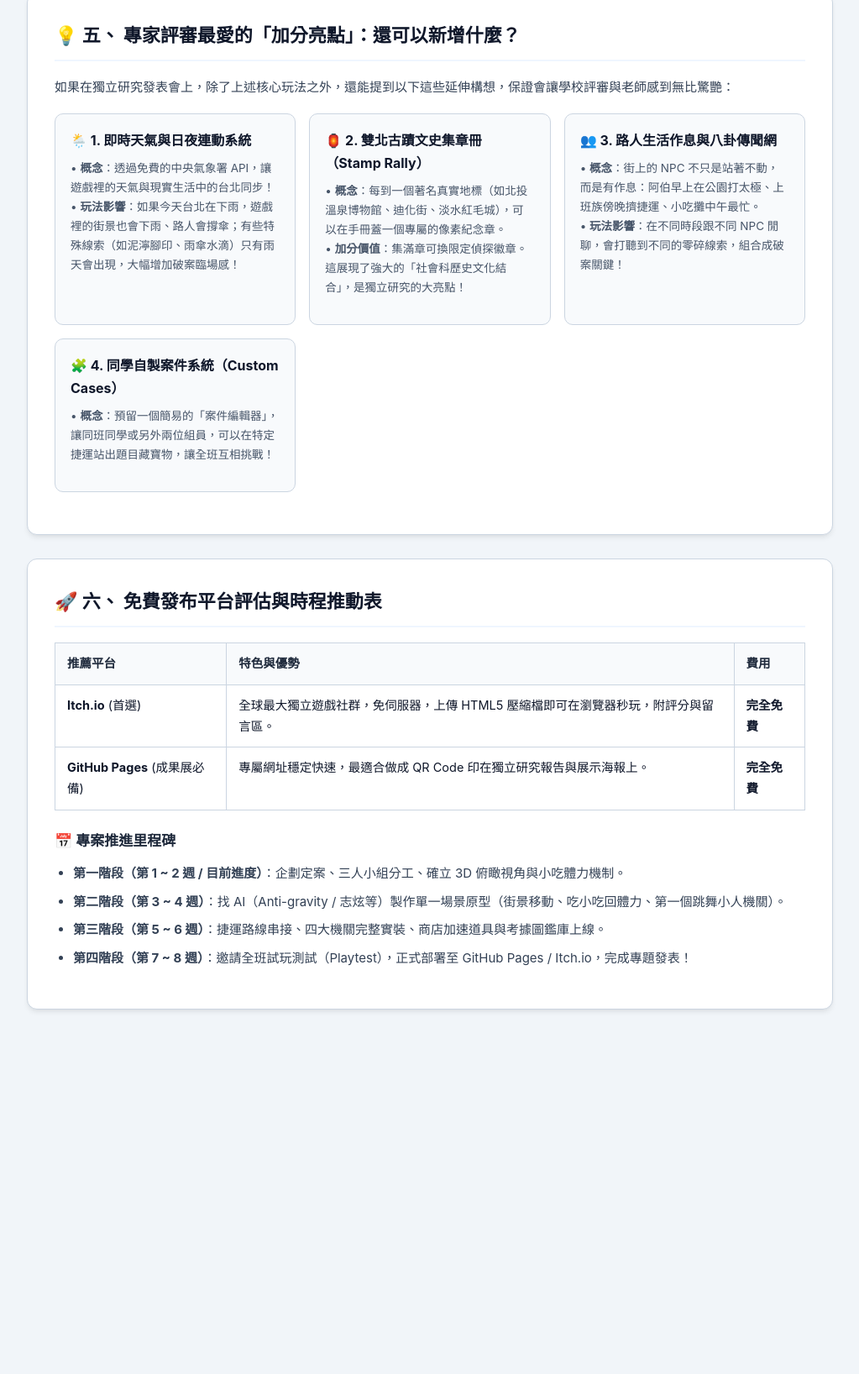
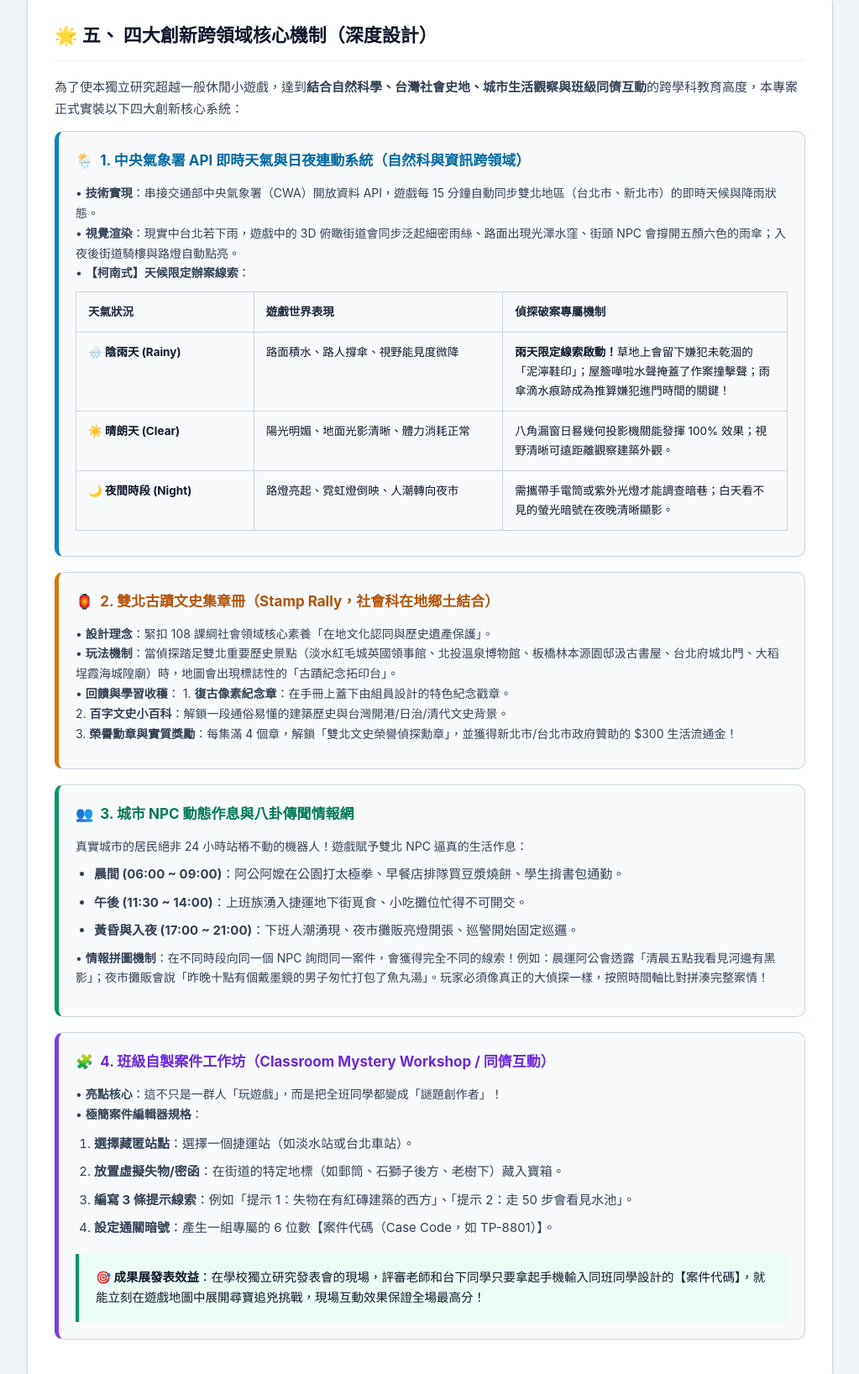
Before and after one commit to hsiaoyujui114-code/taipei-detective-rpg, a plain HTML site: page proposal.html in a window 1280 px wide. Shown: the part 5385-7021 px from the top of the page at 84% size, without its empty margins (128-1151 px from the left). Before the commit the page ends 6715 px from the top, so only its background shows below. Drawn offline with Linux system fonts and the light colour scheme.

Commit message:
Upgrade Section 5: Add four core innovative cross-disciplinary systems (Weather API, Stamp Rally, NPC Schedules, Case Maker)

```diff
--- a/proposal.html
+++ b/proposal.html
@@ -802,40 +802,97 @@
       </table>
     </div>
 
-    <!-- 五、 未來延伸建議：還可以新增什麼？（給研究小組的智囊建議） -->
+    <!-- 五、 四大創新跨領域核心機制 -->
     <div class="card">
-      <h2>💡 五、 專家評審最愛的「加分亮點」：還可以新增什麼？</h2>
+      <h2>🌟 五、 四大創新跨領域核心機制（深度設計）</h2>
       <p>
-        如果在獨立研究發表會上，除了上述核心玩法之外，還能提到以下這些延伸構想，保證會讓學校評審與老師感到無比驚艷：
+        為了使本獨立研究超越一般休閒小遊戲，達到<strong>結合自然科學、台灣社會史地、城市生活觀察與班級同儕互動</strong>的跨學科教育高度，本專案正式實裝以下四大創新核心系統：
       </p>
 
-      <div class="feature-grid">
-        <div class="feature-box">
-          <h4>🌦️ 1. 即時天氣與日夜連動系統</h4>
-          <p style="font-size:13.5px; color:var(--text-muted);">
-            • <strong>概念</strong>：透過免費的中央氣象署 API，讓遊戲裡的天氣與現實生活中的台北同步！<br>
-            • <strong>玩法影響</strong>：如果今天台北在下雨，遊戲裡的街景也會下雨、路人會撐傘；有些特殊線索（如泥濘腳印、雨傘水滴）只有雨天會出現，大幅增加破案臨場感！
-          </p>
-        </div>
-        <div class="feature-box">
-          <h4>🏮 2. 雙北古蹟文史集章冊（Stamp Rally）</h4>
-          <p style="font-size:13.5px; color:var(--text-muted);">
-            • <strong>概念</strong>：每到一個著名真實地標（如北投溫泉博物館、迪化街、淡水紅毛城），可以在手冊蓋一個專屬的像素紀念章。<br>
-            • <strong>加分價值</strong>：集滿章可換限定偵探徽章。這展現了強大的「社會科歷史文化結合」，是獨立研究的大亮點！
-          </p>
-        </div>
-        <div class="feature-box">
-          <h4>👥 3. 路人生活作息與八卦傳聞網</h4>
-          <p style="font-size:13.5px; color:var(--text-muted);">
-            • <strong>概念</strong>：街上的 NPC 不只是站著不動，而是有作息：阿伯早上在公園打太極、上班族傍晚擠捷運、小吃攤中午最忙。<br>
-            • <strong>玩法影響</strong>：在不同時段跟不同 NPC 閒聊，會打聽到不同的零碎線索，組合成破案關鍵！
-          </p>
-        </div>
-        <div class="feature-box">
-          <h4>🧩 4. 同學自製案件系統（Custom Cases）</h4>
-          <p style="font-size:13.5px; color:var(--text-muted);">
-            • <strong>概念</strong>：預留一個簡易的「案件編輯器」，讓同班同學或另外兩位組員，可以在特定捷運站出題目藏寶物，讓全班互相挑戰！
-          </p>
+      <!-- 機制 1: 即時氣象連動 -->
+      <div style="background:#f8fafc; border:1px solid var(--border); border-left:5px solid #0284c7; border-radius:10px; padding:20px; margin-bottom:18px;">
+        <h3 style="margin-top:0; color:#0369a1; font-size:17px;">
+          <span>🌦️</span> 1. 中央氣象署 API 即時天氣與日夜連動系統（自然科與資訊跨領域）
+        </h3>
+        <p style="font-size:14px; margin-bottom:10px;">
+          • <strong>技術實現</strong>：串接交通部中央氣象署（CWA）開放資料 API，遊戲每 15 分鐘自動同步雙北地區（台北市、新北市）的即時天候與降雨狀態。<br>
+          • <strong>視覺渲染</strong>：現實中台北若下雨，遊戲中的 3D 俯瞰街道會同步泛起細密雨絲、路面出現光澤水窪、街頭 NPC 會撐開五顏六色的雨傘；入夜後街道騎樓與路燈自動點亮。<br>
+          • <strong>【柯南式】天候限定辦案線索</strong>：
+        </p>
+        <table style="margin:10px 0; font-size:13.5px;">
+          <tr style="background:#f1f5f9;">
+            <th style="width:25%;">天氣狀況</th>
+            <th style="width:35%;">遊戲世界表現</th>
+            <th style="width:40%;">偵探破案專屬機制</th>
+          </tr>
+          <tr>
+            <td><strong>🌧️ 陰雨天 (Rainy)</strong></td>
+            <td>路面積水、路人撐傘、視野能見度微降</td>
+            <td><strong>雨天限定線索啟動！</strong>草地上會留下嫌犯未乾涸的「泥濘鞋印」；屋簷嘩啦水聲掩蓋了作案撞擊聲；雨傘滴水痕跡成為推算嫌犯進門時間的關鍵！</td>
+          </tr>
+          <tr>
+            <td><strong>☀️ 晴朗天 (Clear)</strong></td>
+            <td>陽光明媚、地面光影清晰、體力消耗正常</td>
+            <td>八角漏窗日晷幾何投影機關能發揮 100% 效果；視野清晰可遠距離觀察建築外觀。</td>
+          </tr>
+          <tr>
+            <td><strong>🌙 夜間時段 (Night)</strong></td>
+            <td>路燈亮起、霓虹燈倒映、人潮轉向夜市</td>
+            <td>需攜帶手電筒或紫外光燈才能調查暗巷；白天看不見的螢光暗號在夜晚清晰顯影。</td>
+          </tr>
+        </table>
+      </div>
+
+      <!-- 機制 2: 文史集章冊 -->
+      <div style="background:#f8fafc; border:1px solid var(--border); border-left:5px solid #d97706; border-radius:10px; padding:20px; margin-bottom:18px;">
+        <h3 style="margin-top:0; color:#b45309; font-size:17px;">
+          <span>🏮</span> 2. 雙北古蹟文史集章冊（Stamp Rally，社會科在地鄉土結合）
+        </h3>
+        <p style="font-size:14px; margin-bottom:10px;">
+          • <strong>設計理念</strong>：緊扣 108 課綱社會領域核心素養「在地文化認同與歷史遺產保護」。<br>
+          • <strong>玩法機制</strong>：當偵探踏足雙北重要歷史景點（淡水紅毛城英國領事館、北投溫泉博物館、板橋林本源園邸汲古書屋、台北府城北門、大稻埕霞海城隍廟）時，地圖會出現標誌性的「古蹟紀念拓印台」。<br>
+          • <strong>回饋與學習收穫</strong>：
+            1. <strong>復古像素紀念章</strong>：在手冊上蓋下由組員設計的特色紀念戳章。<br>
+            2. <strong>百字文史小百科</strong>：解鎖一段通俗易懂的建築歷史與台灣開港/日治/清代文史背景。<br>
+            3. <strong>榮譽勳章與實質獎勵</strong>：每集滿 4 個章，解鎖「雙北文史榮譽偵探勳章」，並獲得新北市/台北市政府贊助的 $300 生活流通金！
+        </p>
+      </div>
+
+      <!-- 機制 3: NPC 作息與八卦網 -->
+      <div style="background:#f8fafc; border:1px solid var(--border); border-left:5px solid #059669; border-radius:10px; padding:20px; margin-bottom:18px;">
+        <h3 style="margin-top:0; color:#047857; font-size:17px;">
+          <span>👥</span> 3. 城市 NPC 動態作息與八卦傳聞情報網
+        </h3>
+        <p style="font-size:14px; margin-bottom:8px;">
+          真實城市的居民絕非 24 小時站樁不動的機器人！遊戲賦予雙北 NPC 逼真的生活作息：
+        </p>
+        <ul style="font-size:13.5px; margin-bottom:8px;">
+          <li><strong>晨間 (06:00 ~ 09:00)</strong>：阿公阿嬤在公園打太極拳、早餐店排隊買豆漿燒餅、學生揹書包通勤。</li>
+          <li><strong>午後 (11:30 ~ 14:00)</strong>：上班族湧入捷運地下街覓食、小吃攤位忙得不可開交。</li>
+          <li><strong>黃昏與入夜 (17:00 ~ 21:00)</strong>：下班人潮湧現、夜市攤販亮燈開張、巡警開始固定巡邏。</li>
+        </ul>
+        <p style="font-size:14px; color:#334155;">
+          • <strong>情報拼圖機制</strong>：在不同時段向同一個 NPC 詢問同一案件，會獲得完全不同的線索！例如：晨運阿公會透露「清晨五點我看見河邊有黑影」；夜市攤販會說「昨晚十點有個戴墨鏡的男子匆忙打包了魚丸湯」。玩家必須像真正的大偵探一樣，按照時間軸比對拼湊完整案情！
+        </p>
+      </div>
+
+      <!-- 機制 4: 班級自製案件系統 -->
+      <div style="background:#f8fafc; border:1px solid var(--border); border-left:5px solid #7c3aed; border-radius:10px; padding:20px; margin-bottom:18px;">
+        <h3 style="margin-top:0; color:#6d28d9; font-size:17px;">
+          <span>🧩</span> 4. 班級自製案件工作坊（Classroom Mystery Workshop / 同儕互動）
+        </h3>
+        <p style="font-size:14px; margin-bottom:10px;">
+          • <strong>亮點核心</strong>：這不只是一群人「玩遊戲」，而是把全班同學都變成「謎題創作者」！<br>
+          • <strong>極簡案件編輯器規格</strong>：
+        </p>
+        <ol style="font-size:13.5px; margin-bottom:10px;">
+          <li><strong>選擇藏匿站點</strong>：選擇一個捷運站（如淡水站或台北車站）。</li>
+          <li><strong>放置虛擬失物/密函</strong>：在街道的特定地標（如郵筒、石獅子後方、老樹下）藏入寶箱。</li>
+          <li><strong>編寫 3 條提示線索</strong>：例如「提示 1：失物在有紅磚建築的西方」、「提示 2：走 50 步會看見水池」。</li>
+          <li><strong>設定通關暗號</strong>：產生一組專屬的 6 位數【案件代碼（Case Code，如 TP-8801）】。</li>
+        </ol>
+        <div class="callout tip" style="margin-bottom:0;">
+          <strong>🎯 成果展發表效益</strong>：在學校獨立研究發表會的現場，評審老師和台下同學只要拿起手機輸入同班同學設計的【案件代碼】，就能立刻在遊戲地圖中展開尋寶追兇挑戰，現場互動效果保證全場最高分！
         </div>
       </div>
     </div>
@@ -943,11 +1000,19 @@
 【雙軌經濟循環】
 用日常流通金搭捷運、買破關材料、吃小吃 ➔ 抵達現場破解經典機關 ➔ 賺取大額破案賞金 ➔ 購買頂級滑板/放大鏡神裝 ➔ 破案效率加倍！
 
-■ 五、 專家評審最愛的加分亮點（推薦未來延伸新增）
-1. 即時天氣與日夜連動系統：透過中央氣象署 API，現實台北下雨遊戲內也下雨，特定線索（雨滴、泥巴腳印）僅在雨天出現。
-2. 雙北古蹟文史集章冊（Stamp Rally）：每到一個歷史名勝可蓋數位紀念章並獲得文史小百科，展現跨學科素養。
-3. 路人生活作息與八卦網：NPC 具備真實生活作息，不同時段打聽會得到不同情報。
-4. 同學自製案件系統：預留案件編輯器，讓組員與全班同學互相設計謎題藏寶挑戰。
+■ 五、 四大創新跨領域核心機制（深度設計）
+1. 中央氣象署 API 即時天氣與日夜連動系統（自然科與資訊結合）：
+   - 串接中央氣象署 CWA 開放資料 API，現實中台北若下雨，遊戲內同步下雨並出現水窪與撐傘 NPC。
+   - 【柯南式】天候限定破案線索：雨天泥濘草地會留下未乾的「泥濘鞋印」；屋簷落水聲掩蓋犯罪撞擊；雨傘滴水推算嫌犯進門時刻。
+2. 雙北古蹟文史集章冊（Stamp Rally，社會科結合）：
+   - 走訪淡水紅毛城、北投溫泉博物館、板橋林家花園、台北府城北門等名勝，尋找紀念拓印台蓋下復古像素紀念章。
+   - 解鎖 100 字在地歷史小百科，集滿 4 大古蹟解鎖「文史榮譽偵探勳章」並獲得 $300 市政贊助生活金。
+3. 城市 NPC 動態作息與八卦情報網：
+   - NPC 擁有逼真生活作息：晨間晨運長輩、午後上班族小吃街排隊、夜間夜市擺攤與巡警巡察。
+   - 在不同時段訪談同一個 NPC 會得到早晨目擊、夜間動向等不同零碎證詞，比對時間軸拼湊真相。
+4. 班級自製案件工作坊（Classroom Mystery Workshop / 同儕互動）：
+   - 內建極簡案件編輯器：選定捷運站 ➔ 放置線索與寶箱 ➔ 撰寫 3 道提示 ➔ 設定暗號生成 6 位數【案件代碼】。
+   - 發表會時評審老師與全班同學只要在遊戲中輸入代碼，即可挑戰同儕設計的謎題，展現強大互動性！
 
 ■ 六、 免費發布平台與專案時程
 - 發布平台：Itch.io（全球最大獨立遊戲社群，免審核隨點即玩）與 GitHub Pages（專屬網址適合製作 QR Code 成果展展示）。
```
